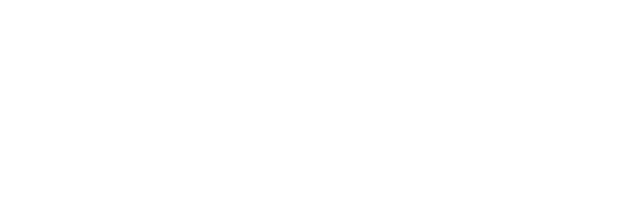
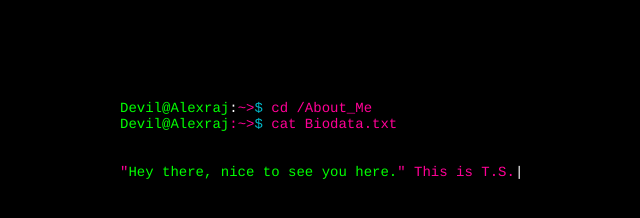
Before and after one commit to alexdevil007/my-profile, a plain HTML site: page pro/index.html in a window 1280 px wide. Shown: the whole page, without its empty margins (145-785 px from the left). Drawn offline with nearby package versions, Linux system fonts and the light colour scheme; the site is published under a folder, as on GitHub Pages, so addresses that start at the root find nothing.

Commit message:
Update index.html

```diff
--- a/pro/index.html
+++ b/pro/index.html
@@ -3,12 +3,12 @@
 <head>
   <title>alexraj</title>
   <script type="text/javascript" src="https://ajax.googleapis.com/ajax/libs/jquery/1.4.2/jquery.min.js"></script>
-  <link rel="stylesheet" type="text/css" href="/index.css">
+  <link rel="stylesheet" type="text/css" href="index.css">
   <meta name="viewport" content="width=device-width, initial-scale=1.0">
 </head>
 
 <body>
-  <script type="text/javascript" src="/index.js">
+  <script type="text/javascript" src="index.js">
   </script>
   <div id="console"></div>
   </script>
```
